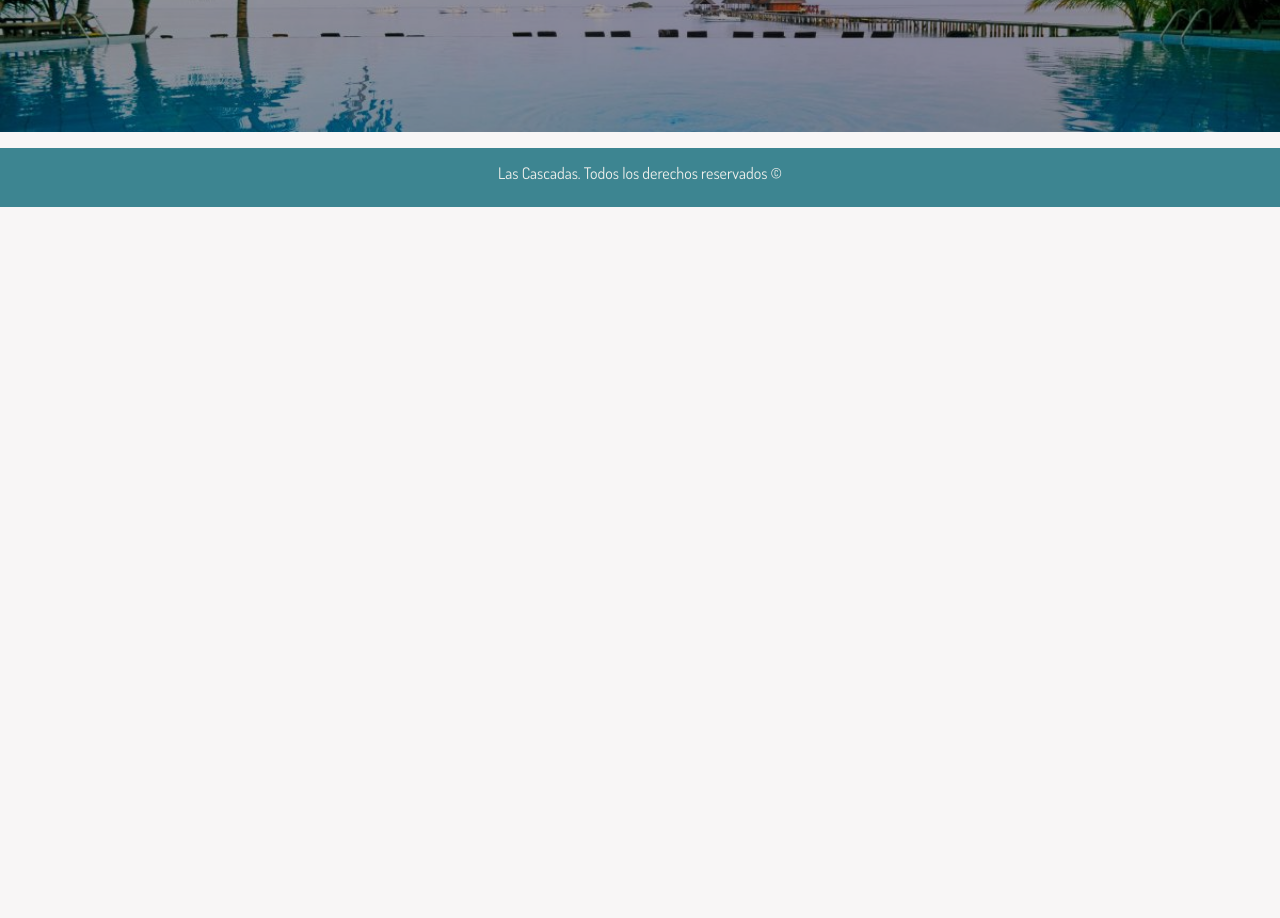
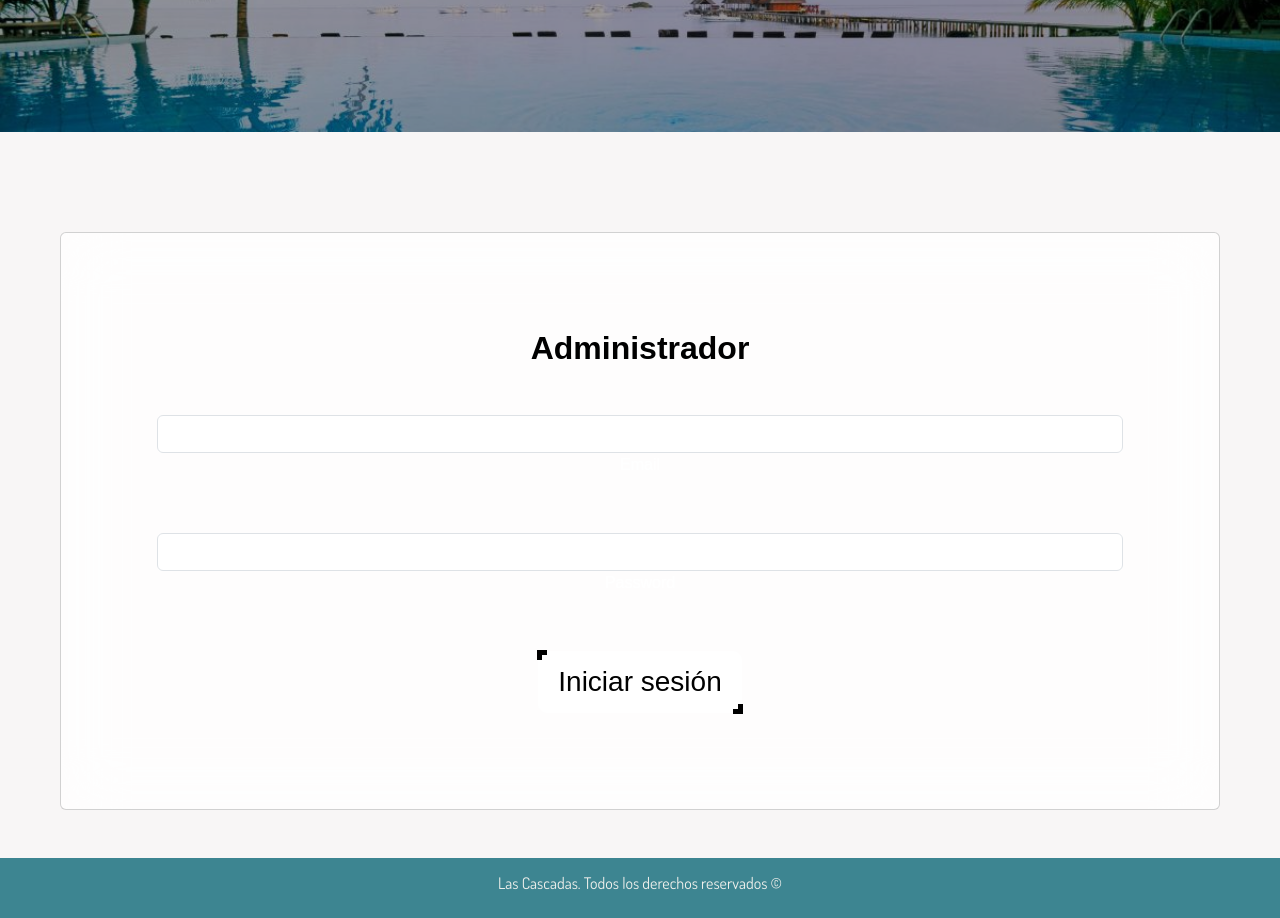
Before and after one commit to RodriguezKevin8/las_cascadas, a React (Vite) app in the folder React/: page /Admin749293 in a window 1280 px wide. Shown: the part 380-1298 px from the top of the page. Before the commit the page ends 800 px from the top, so only its background shows below. Built offline with nearby package versions, Linux system fonts and the light colour scheme.

Commit message:
tu mama se llama norma

```diff
--- a/React/package.json
+++ b/React/package.json
@@ -16,6 +16,7 @@
     "@fortawesome/react-fontawesome": "^0.2.0",
     "@mui/icons-material": "^5.14.9",
     "bootstrap": "^5.3.2",
+    "mdb-react-ui-kit": "^6.3.0",
     "react": "^18.2.0",
     "react-bootstrap": "^2.8.0",
     "react-dom": "^18.2.0",
--- a/React/src/App.jsx
+++ b/React/src/App.jsx
@@ -13,6 +13,7 @@ import './css/variables.css';
 import Admin from "./components/Admin";
 import FmrAgregar from "./components/FmrAgregar";
 import FmrEditar from "./components/FmrEditar";
+import Login from "./components/Login";
 
 
 function App() {
@@ -32,6 +33,7 @@ function App() {
              <Route path="/Administrar" element={<h1>Administrar Habitaciones</h1>}/>
              <Route path="/FmrAgregar" element={<h1>Agregar Habitacion</h1>}/>
              <Route path="/FmrEditar" element={<h1>Editar Habitacion</h1>}/>
+
           </Routes>
          </div>
         </div>
@@ -47,6 +49,7 @@ function App() {
         <Route path="/Administrar" element={<Admin/>}/>
         <Route path="/FmrAgregar" element={<FmrAgregar/>}/>
         <Route path="/FmrEditar" element={<FmrEditar/>}/>
+        <Route path="/Admin749293" element={<Login/>}/>
       </Routes>
      </div>
      <Footer/>
--- /dev/null
+++ b/React/src/components/Login.jsx
@@ -0,0 +1,24 @@
+import React from 'react';
+import { MDBContainer, MDBCard, MDBCardBody, MDBInput } from 'mdb-react-ui-kit';
+import { Link } from 'react-router-dom'; // Importa Link desde react-router-dom
+import "../css/login.css"
+
+function Login() {
+    return (
+        <MDBContainer fluid>
+            <div className="p-2 p-sm-5 p-md-5 p-lg-5 p-xl-5" style={{ height: '100px' }}></div>
+            <MDBCard className='mx-2 mx-sm-5 mx-md-5 mx-lg-5 mx-xl-5 mb-4 mb-sm-5 mb-md-5 mb-lg-5 mb-xl-5 p-4 p-sm-5 p-md-5 p-lg-5 p-xl-5 shadow-5' style={{ background: 'hsla(0, 0%, 100%, 0.8)', backdropFilter: 'blur(30px)' }}>
+                <MDBCardBody className='p-4 p-sm-5 p-md-5 p-lg-5 p-xl-5 text-center'>
+                    <h2 className="fw-bold mb-4 mb-sm-5 mb-md-5 mb-lg-5 mb-xl-5 colora">Administrador</h2>
+                    <MDBInput wrapperClass='mb-4 mb-sm-5 mb-md-5 mb-lg-5 mb-xl-5' label='Email' id='form1' type='email' />
+                    <MDBInput wrapperClass='mb-4 mb-sm-5 mb-md-5 mb-lg-5 mb-xl-5' label='Password' id='form1' type='password' />
+                    <Link to={`/Administrar`}>
+                        <button type="button" className="btn btn-light">Iniciar sesión</button>
+                    </Link>
+                </MDBCardBody>
+            </MDBCard>
+        </MDBContainer>
+    );
+}
+
+export default Login;
--- /dev/null
+++ b/React/src/css/login.css
@@ -0,0 +1,3 @@
+.colora {
+    color: black;
+}
```
Also changed, not shown: 1 other file (tests, documents, lock files or other folders).
